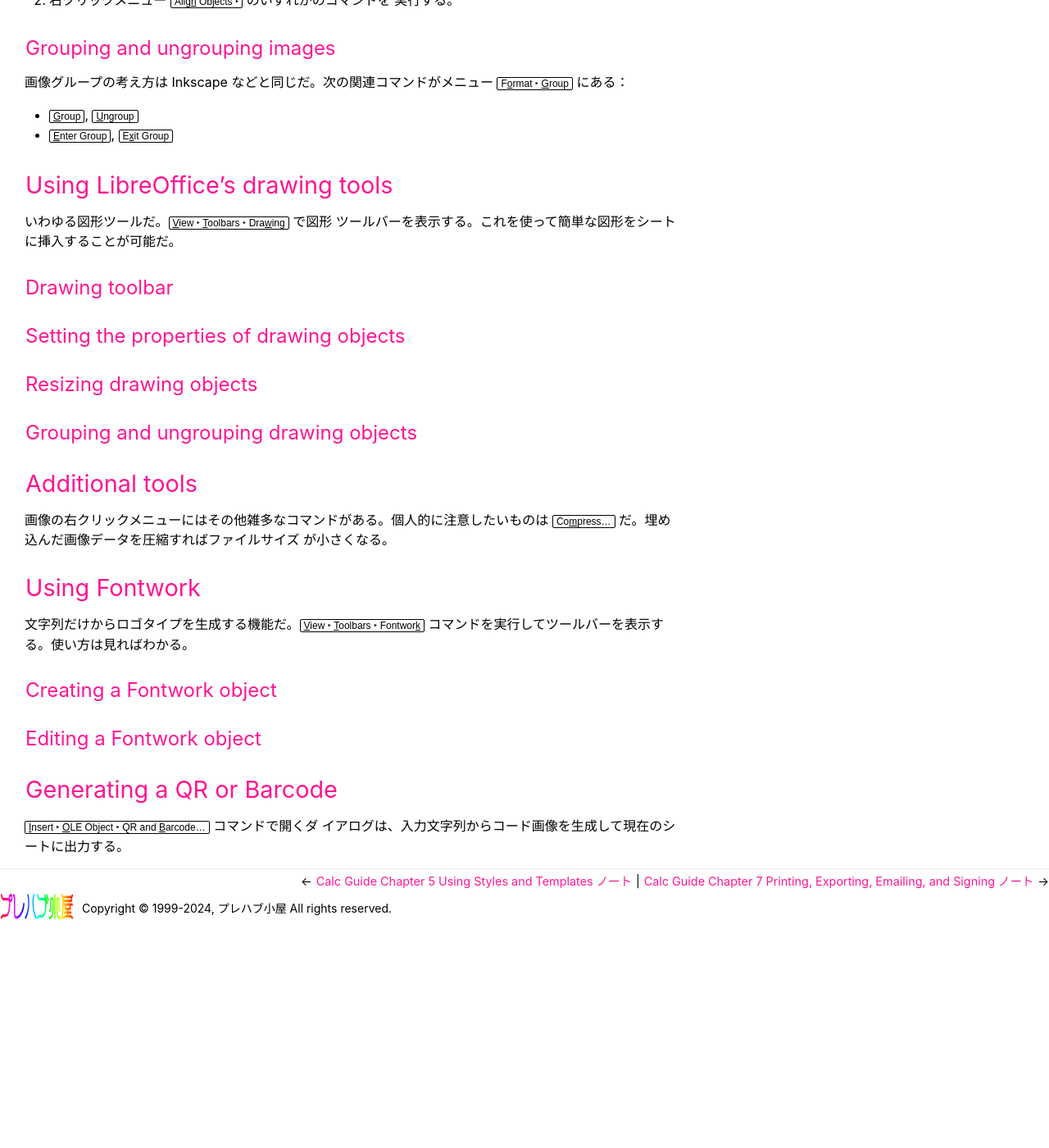
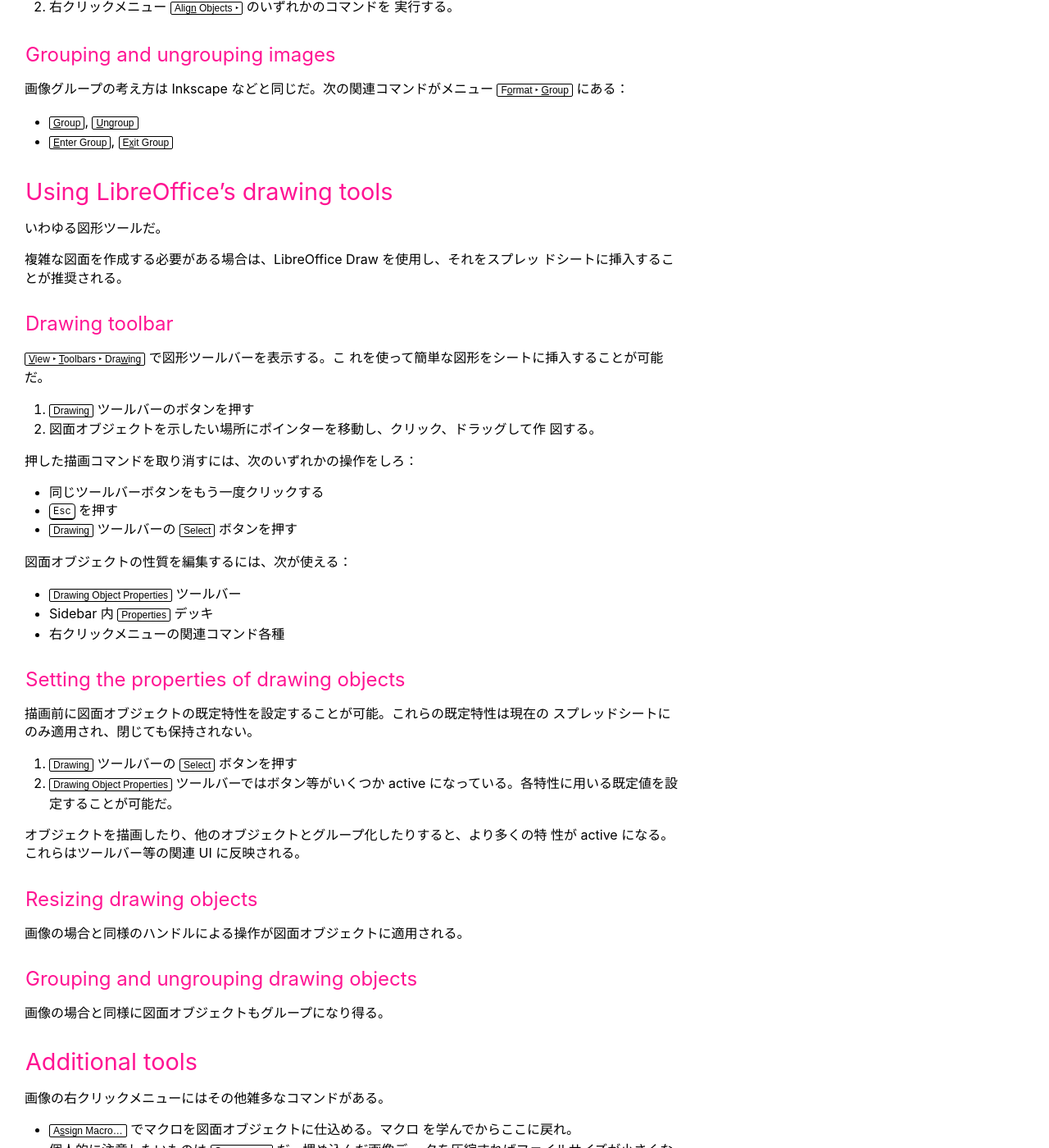
Before and after one commit to showa-yojyo/minibook, a Sphinx documentation site: the page built from source/libreoffice/calc06.rst, in a window 1280 px wide and 1400 px high, scrolled down 5403 px. Shown: the whole window at 82% size. Built offline with Sphinx 7.4.7, drawn with Linux system fonts in a browser that asks for light colours; before the commit the page ends 6527 px from its top, so only the background shows below that; some of the changed text lies outside the part shown.

Commit message:
calc06: RC [skip ci]

```diff
--- a/source/libreoffice/calc06.rst
+++ b/source/libreoffice/calc06.rst
@@ -138,10 +138,10 @@
   開く。
 * :guilabel:`Image Mode` ドロップダウンリスト。次から選ぶ：
 
-  * Default
-  * Grayscale
-  * White/Black
-  * Watermark
+  * :guilabel:`Default`
+  * :guilabel:`Grayscale`
+  * :guilabel:`White/Black`
+  * :guilabel:`Watermark`
 * :guilabel:`Crop Image` ボタン。切り抜きハンドルを操作する。
 * 反転
 
@@ -160,7 +160,7 @@
 Adding text
 ----------------------------------------------------------------------
 
-画像や描画オブジェクトにテキストを追加可能。そのようなテキストは画像が再配置され
+画像や図面オブジェクトにテキストを追加可能。そのようなテキストは画像が再配置され
 るときに画像と一緒に移動する。
 
 #. 画像をダブルクリックする。:guilabel:`Text Formatting` ツールバーが開く。
@@ -243,42 +243,94 @@
 Using LibreOffice's drawing tools
 ======================================================================
 
-いわゆる図形ツールだ。:menuselection:`&View --> &Toolbars --> Dra&wing` で図形
-ツールバーを表示する。これを使って簡単な図形をシートに挿入することが可能だ。
+いわゆる図形ツールだ。
+
+複雑な図面を作成する必要がある場合は、LibreOffice Draw を使用し、それをスプレッ
+ドシートに挿入することが推奨される。
 
 Drawing toolbar
 ----------------------------------------------------------------------
 
+:menuselection:`&View --> &Toolbars --> Dra&wing` で図形ツールバーを表示する。こ
+れを使って簡単な図形をシートに挿入することが可能だ。
+
+#. :guilabel:`Drawing` ツールバーのボタンを押す
+#. 図面オブジェクトを示したい場所にポインターを移動し、クリック、ドラッグして作
+   図する。
+
+押した描画コマンドを取り消すには、次のいずれかの操作をしろ：
+
+* 同じツールバーボタンをもう一度クリックする
+* :kbd:`Esc` を押す
+* :guilabel:`Drawing` ツールバーの :guilabel:`Select` ボタンを押す
+
+図面オブジェクトの性質を編集するには、次が使える：
+
+* :guilabel:`Drawing Object Properties` ツールバー
+* Sidebar 内 :guilabel:`Properties` デッキ
+* 右クリックメニューの関連コマンド各種
+
 Setting the properties of drawing objects
 ----------------------------------------------------------------------
+
+描画前に図面オブジェクトの既定特性を設定することが可能。これらの既定特性は現在の
+スプレッドシートにのみ適用され、閉じても保持されない。
+
+#. :guilabel:`Drawing` ツールバーの :guilabel:`Select` ボタンを押す
+#. :guilabel:`Drawing Object Properties` ツールバーではボタン等がいくつか active
+   になっている。各特性に用いる既定値を設定することが可能だ。
+
+オブジェクトを描画したり、他のオブジェクトとグループ化したりすると、より多くの特
+性が active になる。これらはツールバー等の関連 UI に反映される。
 
 Resizing drawing objects
 ----------------------------------------------------------------------
 
+画像の場合と同様のハンドルによる操作が図面オブジェクトに適用される。
+
 Grouping and ungrouping drawing objects
 ----------------------------------------------------------------------
+
+画像の場合と同様に図面オブジェクトもグループになり得る。
 
 Additional tools
 ======================================================================
 
-画像の右クリックメニューにはその他雑多なコマンドがある。個人的に注意したいものは
-:menuselection:`Co&mpress...` だ。埋め込んだ画像データを圧縮すればファイルサイズ
-が小さくなる。
+画像の右クリックメニューにはその他雑多なコマンドがある。
+
+* :menuselection:`A&ssign Macro...` でマクロを図面オブジェクトに仕込める。マクロ
+  を学んでからここに戻れ。
+* 個人的に注意したいものは :menuselection:`Co&mpress...` だ。埋め込んだ画像デー
+  タを圧縮すればファイルサイズが小さくなる。
 
 Using Fontwork
 ======================================================================
 
-文字列だけからロゴタイプを生成する機能だ。:menuselection:`&View --> &Toolbars
---> Fontwor&k` コマンドを実行してツールバーを表示する。使い方は見ればわかる。
+文字列だけからロゴタイプを生成する機能だ。
 
 Creating a Fontwork object
 ----------------------------------------------------------------------
 
+#. :menuselection:`&View --> &Toolbars --> Fontwor&k` 実行
+#. :guilabel:`Insert Fontwork Text` を押す
+#. :guilabel:`Fontwork Gallery` から一つ選択し :guilabel:`&OK` を押す
+
+Fontwork テキストを編集するにはオブジェクトをダブルクリックしろ。
+
 Editing a Fontwork object
 ----------------------------------------------------------------------
+
+Fontwork オブジェクトを選択して次を使え：
+
+* :guilabel:`Fontwork` ツールバー
+* :guilabel:`Formatting` ツールバー
+* 右クリックメニュー
 
 Generating a QR or Barcode
 ======================================================================
 
 :menuselection:`&Insert --> &OLE Object --> QR and &Barcode...` コマンドで開くダ
 イアログは、入力文字列からコード画像を生成して現在のシートに出力する。
+
+生成された後、その画像上で右クリックメニューから :menuselection:`&Edit
+Barcode...` を実行すれば編集可能。
```
